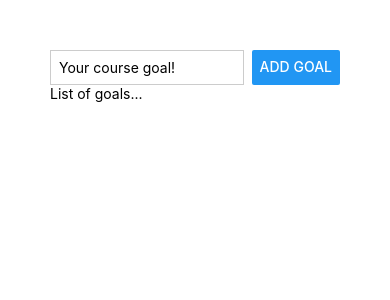
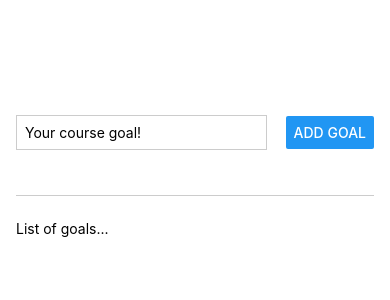
Before and after one commit to markfaust123/GoalsList, a React Native app: screen / in a window 390 px wide. Shown: the top 300 px of the page. Built offline with nearby package versions, Linux system fonts and the light colour scheme.

Commit message:
basic styling with flexbox for app

```diff
--- a/App.tsx
+++ b/App.tsx
@@ -7,7 +7,7 @@
         <TextInput style={styles.textInput} placeholder="Your course goal!"/>
         <Button title="Add Goal" />
       </View>
-      <View>
+      <View style={styles.goalsContainer}>
         <Text>List of goals...</Text>
       </View>
     </View>
@@ -16,17 +16,27 @@
 
 const styles = StyleSheet.create({
   appContainer: {
-    padding: 50,
+    flex: 1,
+    paddingTop: 70,
+    paddingHorizontal: 16,
   },
   inputContainer: {
+    flex: 1,
     flexDirection: "row",
     justifyContent: "space-between",
+    alignItems: "center",
+    marginBottom: 24,
+    borderBottomWidth: 1,
+    borderBottomColor: "#cccccc",
   },
   textInput: {
     borderWidth: 1,
     borderColor: "#cccccc",
-    width: "80%",
+    width: "70%",
     marginRight: 8,
     padding: 8,
   },
+  goalsContainer: {
+    flex: 5,
+  },
 });
```
